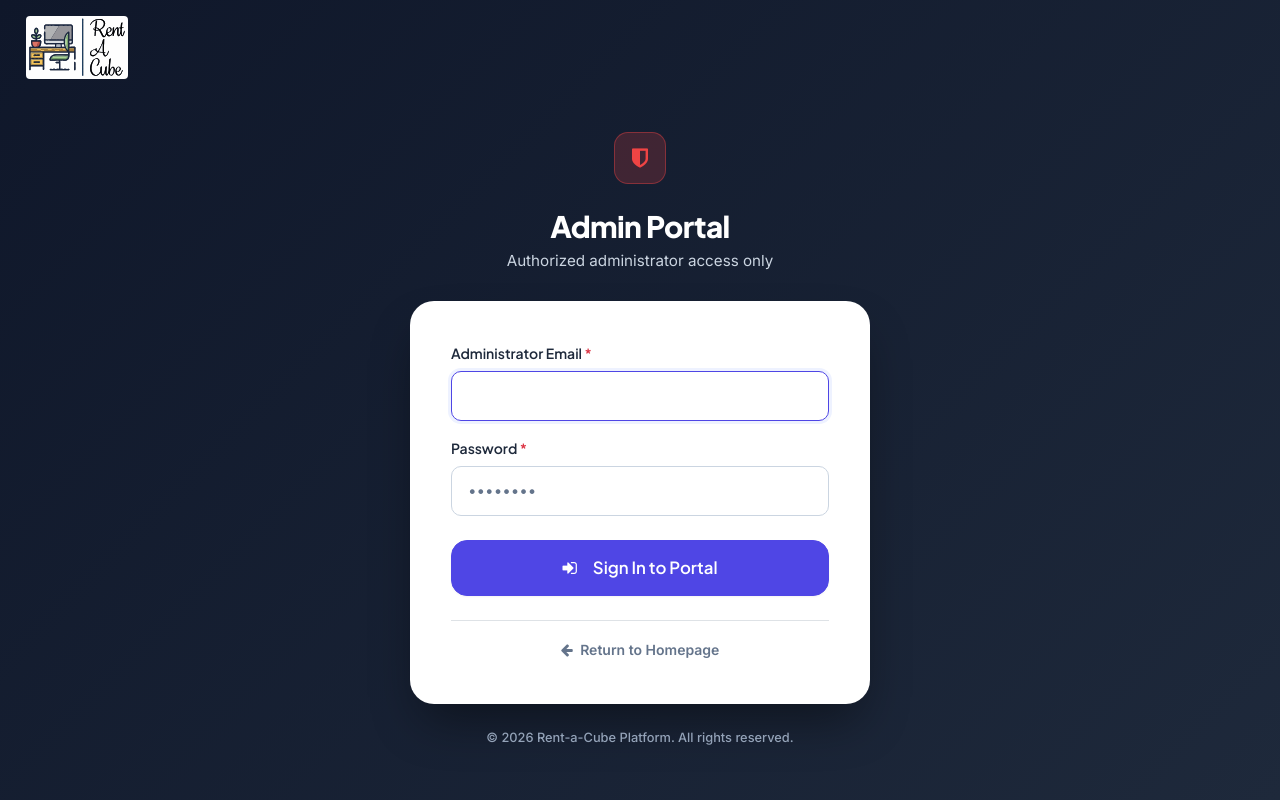
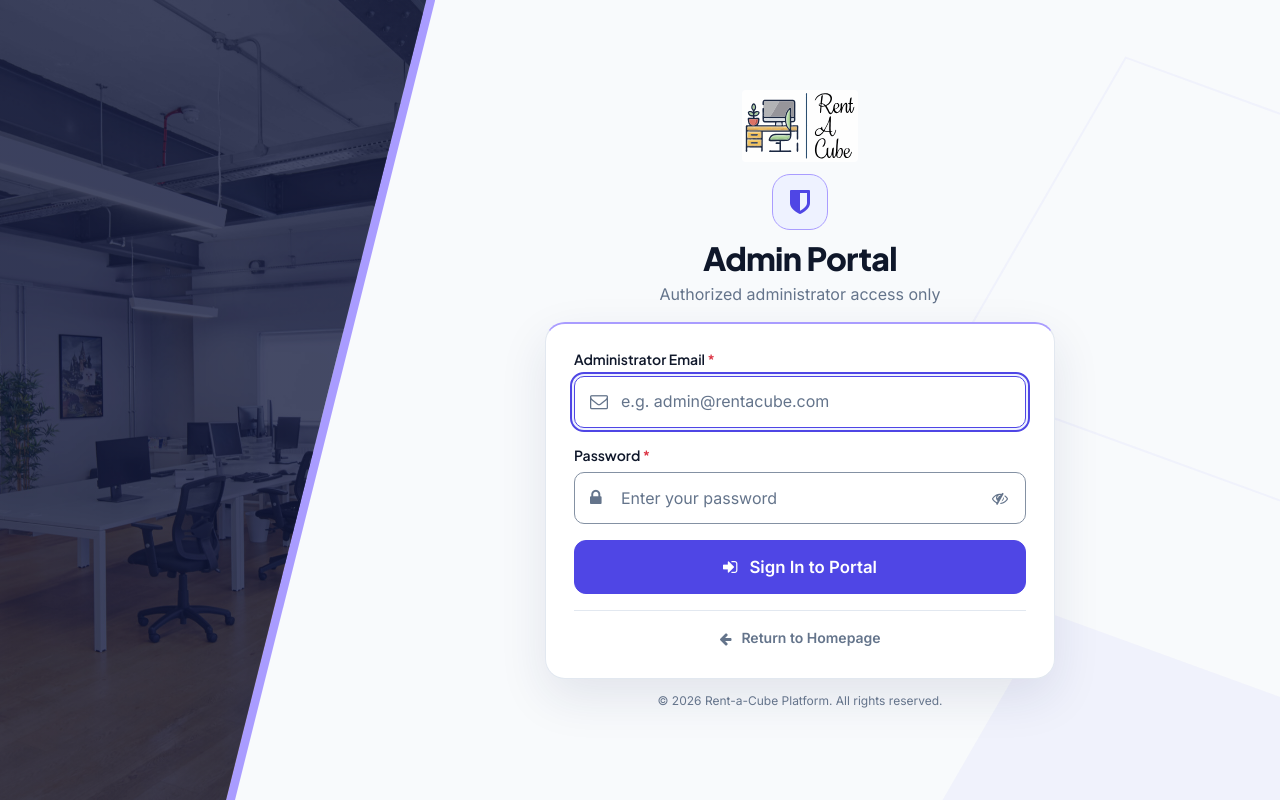
Before and after one commit to Najeel08/Rent-a-Cube, a Django app: page /admin-portal/alogin in a window 1280 px wide. Run offline with Django 5.2, Linux system fonts and the light colour scheme; some libraries are stand-ins or nearby versions.

Commit message:
Add password toggle functionality for sign-in forms
This commit introduces a new JavaScript file, password-toggle.js, which enables users to toggle the visibility of their password in the administrator and technician sign-in forms. The functionality includes updating the input type, aria attributes, and icon classes to enhance user experience and accessibility.

```diff
--- /dev/null
+++ b/static/css/portal-login.css
@@ -0,0 +1,265 @@
+/* Portal sign-in: split photograph, quiet geometry and role-specific accents. */
+.portal-login {
+    --login-accent: var(--rc-primary);
+    --login-accent-hover: var(--rc-primary-hover);
+    --login-focus: var(--rc-primary);
+    --login-accent-ink: var(--rc-bg-card);
+    --login-tint: var(--rc-primary-light);
+    --login-divider: #a99cff;
+    --login-photo-shade: rgba(16, 23, 58, .78);
+    --login-photo: url('../images/7.jpg');
+    --login-geometry: #e9ecfc;
+    --login-shadow: 0 18px 48px rgba(30, 41, 85, .1);
+    --login-input-border: #8491a3;
+    margin: 0;
+    padding: 0;
+    min-height: 100vh;
+    min-height: 100dvh;
+    color: var(--rc-dark);
+    background: var(--rc-bg-main);
+    overflow-x: clip;
+}
+
+.portal-login--technician {
+    --login-accent: #ffad0a;
+    --login-accent-hover: #f59e0b;
+    --login-focus: var(--rc-warning-text);
+    --login-accent-ink: var(--rc-dark);
+    --login-tint: #fff6e8;
+    --login-divider: #ffd681;
+    --login-photo-shade: rgba(4, 22, 39, .38);
+    --login-photo: url('../images/technician-workshop.jpg');
+    --login-geometry: #f7eddf;
+    --login-shadow: 0 18px 48px rgba(121, 82, 27, .12);
+}
+
+.portal-login-photo {
+    position: fixed;
+    inset: 0 auto 0 0;
+    width: 34%;
+    background: var(--login-divider);
+    clip-path: polygon(0 0, 100% 0, 54% 100%, 0 100%);
+    z-index: 1;
+}
+
+.portal-login-photo::before {
+    content: '';
+    position: absolute;
+    inset: 0;
+    background: linear-gradient(var(--login-photo-shade), var(--login-photo-shade)), var(--login-photo) center / cover;
+    clip-path: polygon(0 0, calc(100% - 9px) 0, calc(54% - 9px) 100%, 0 100%);
+}
+
+.portal-login--technician .portal-login-photo {
+    width: 35%;
+    clip-path: polygon(0 0, 59% 0, 100% 100%, 0 100%);
+}
+
+/* Workshop photo: camera obscura, Unsplash, https://unsplash.com/photos/v-LAxH7JSzI
+   Used under the Unsplash License: https://unsplash.com/license */
+.portal-login--technician .portal-login-photo::before {
+    background-position: center, 66% center;
+    clip-path: polygon(0 0, calc(59% - 9px) 0, calc(100% - 9px) 100%, 0 100%);
+}
+
+.portal-login-shapes {
+    position: fixed;
+    inset: 0;
+    overflow: clip;
+    pointer-events: none;
+}
+
+.portal-login-shapes span {
+    position: absolute;
+    right: -100px;
+    width: clamp(260px, 29vw, 540px);
+    aspect-ratio: 1;
+    background: var(--login-geometry);
+    opacity: .55;
+    transform: rotate(30deg) skewY(-10deg);
+}
+
+.portal-login-shapes span:first-child { top: -18%; }
+.portal-login-shapes span:last-child { bottom: -28%; right: -40px; }
+.portal-login--admin .portal-login-shapes span:first-child {
+    top: 12%;
+    right: -9%;
+    background: none;
+    border: 2px solid var(--login-geometry);
+}
+.portal-login--technician .portal-login-shapes span:first-child { right: -19%; top: 14%; }
+
+.portal-login-main {
+    position: relative;
+    z-index: 2;
+    display: flex;
+    align-items: center;
+    justify-content: center;
+    min-height: 100vh;
+    min-height: 100dvh;
+    margin-left: 25%;
+    padding: 32px clamp(24px, 4vw, 72px);
+}
+
+.portal-login-shell { width: 100%; max-width: 510px; min-width: 0; }
+.portal-login-logo { display: block; width: fit-content; margin: 0 auto 20px; border-radius: 4px; }
+.portal-login-logo .brand-logo { width: 138px; height: auto; }
+.portal-login-heading { text-align: center; margin-bottom: 24px; }
+.portal-login-icon {
+    display: inline-flex;
+    align-items: center;
+    justify-content: center;
+    width: 64px;
+    height: 64px;
+    margin-bottom: 12px;
+    border: 1px solid var(--login-divider);
+    border-radius: 18px;
+    background: var(--login-tint);
+    color: var(--login-accent);
+    font-size: 30px;
+}
+.portal-login-heading h1 {
+    margin: 0 0 6px;
+    font-size: clamp(1.75rem, 2.5vw, 2.2rem);
+    font-weight: 800;
+    overflow-wrap: anywhere;
+}
+.portal-login-heading p { margin: 0; color: var(--rc-text-muted); font-size: 1rem; line-height: 1.5; }
+.portal-login-card {
+    padding: 32px;
+    background: var(--rc-bg-card);
+    border: 1px solid var(--rc-border);
+    border-top: 2px solid var(--login-divider);
+    border-radius: 20px;
+    box-shadow: var(--login-shadow);
+}
+.portal-login .cube-form-group { margin-bottom: 20px; }
+.portal-login .cube-label { margin-bottom: 8px; }
+.portal-login-input { position: relative; }
+.portal-login-input > .fa {
+    position: absolute;
+    top: 50%;
+    left: 16px;
+    transform: translateY(-50%);
+    color: var(--rc-text-muted);
+    pointer-events: none;
+    font-size: 18px;
+}
+.portal-login-input .cube-input {
+    min-height: 52px;
+    border-color: var(--login-input-border);
+    padding: 12px 16px 12px 46px;
+    font-size: 1rem;
+    transition: none;
+}
+.portal-login-password .cube-input { padding-right: 52px; }
+.portal-login-input .cube-input:focus {
+    border-color: var(--login-accent);
+    box-shadow: 0 0 0 3px var(--login-tint);
+    outline: 2px solid var(--login-focus);
+    outline-offset: 2px;
+}
+.portal-password-toggle {
+    position: absolute;
+    top: 4px;
+    right: 4px;
+    display: inline-flex;
+    align-items: center;
+    justify-content: center;
+    width: 44px;
+    height: 44px;
+    padding: 0;
+    border: 0;
+    border-radius: 6px;
+    color: var(--rc-text-muted);
+    background: none;
+    cursor: pointer;
+}
+.portal-password-toggle[hidden] { display: none; }
+.portal-password-toggle:hover { color: var(--rc-dark); background: var(--login-tint); }
+.portal-login-submit {
+    display: flex;
+    align-items: center;
+    justify-content: center;
+    gap: 12px;
+    width: 100%;
+    min-height: 54px;
+    padding: 12px 16px;
+    border: 1px solid var(--login-accent);
+    border-radius: 12px;
+    background: var(--login-accent);
+    color: var(--login-accent-ink);
+    font: 600 1.05rem var(--rc-font-body);
+    cursor: pointer;
+}
+.portal-login-submit:hover { background: var(--login-accent-hover); border-color: var(--login-accent-hover); }
+.portal-login-submit:active { transform: translateY(1px); }
+.portal-login-submit:disabled { opacity: .7; cursor: wait; }
+.portal-login-submit[aria-busy="true"] { cursor: wait; }
+.portal-login-return { margin-top: 24px; padding-top: 20px; border-top: 1px solid var(--rc-border); text-align: center; }
+.portal-login-return a { display: inline-flex; align-items: center; gap: 10px; padding: 4px; color: var(--rc-text-muted); font-size: .875rem; font-weight: 600; }
+.portal-login-return a:hover { color: var(--rc-dark); }
+.portal-login :is(a, button):focus-visible { outline: 2px solid var(--login-focus); outline-offset: 4px; }
+.portal-login-footer { margin-top: 24px; text-align: center; color: var(--rc-text-muted); font-size: .75rem; line-height: 1.6; }
+.portal-login .cube-alert { overflow-wrap: anywhere; }
+
+.portal-login--technician .portal-login-logo { margin-bottom: 28px; }
+.portal-login--technician .portal-login-icon { width: 76px; height: 76px; border: 0; font-size: 36px; }
+.portal-login--technician .portal-login-heading { margin-bottom: 28px; }
+.portal-login--technician .portal-login-card { border-top-color: var(--login-accent); }
+
+/* Keep the complete desktop form in view without clipping longer content. */
+@media (min-width: 992px) and (max-height: 800px) {
+    .portal-login-main { padding-block: 16px; }
+    .portal-login-logo .brand-logo { width: 116px; }
+    .portal-login-logo,
+    .portal-login--technician .portal-login-logo { margin-bottom: 12px; }
+    .portal-login-icon { width: 56px; height: 56px; margin-bottom: 8px; font-size: 28px; }
+    .portal-login--technician .portal-login-icon { width: 64px; height: 64px; font-size: 32px; }
+    .portal-login-heading,
+    .portal-login--technician .portal-login-heading { margin-bottom: 16px; }
+    .portal-login-heading h1 { margin-bottom: 4px; }
+    .portal-login-card { padding: 24px 28px; }
+    .portal-login .cube-form-group { margin-bottom: 16px; }
+    .portal-login .cube-label { margin-bottom: 6px; }
+    .portal-login-return { margin-top: 16px; padding-top: 12px; }
+    .portal-login-footer { margin-top: 12px; }
+}
+
+@media (min-width: 992px) and (max-height: 740px) {
+    .portal-login-main { padding-block: 8px; }
+    .portal-login-logo .brand-logo { width: 96px; }
+    .portal-login-heading h1 { font-size: 1.75rem; }
+    .portal-login-icon { width: 48px; height: 48px; font-size: 26px; }
+    .portal-login--technician .portal-login-icon { width: 56px; height: 56px; font-size: 28px; }
+    .portal-login-card { padding-block: 16px; }
+    .portal-login .cube-form-group { margin-bottom: 12px; }
+    .portal-login-return { margin-top: 12px; padding-top: 8px; }
+    .portal-login-footer { margin-top: 8px; }
+}
+
+@media (max-width: 991px) {
+    .portal-login-photo { display: none; }
+    .portal-login-main { margin-left: 0; }
+}
+
+@media (max-width: 575px) {
+    .portal-login-main { padding: 24px 16px; }
+    .portal-login-logo .brand-logo { width: 116px; }
+    .portal-login-heading p { font-size: .9rem; }
+    .portal-login-card { padding: 24px; border-radius: 16px; }
+    .portal-login--technician .portal-login-icon { width: 64px; height: 64px; font-size: 30px; }
+    .portal-login-input .cube-input { font-size: 1rem; }
+}
+
+@media (max-width: 359px) {
+    .portal-login-main { padding-inline: 12px; }
+    .portal-login-card { padding: 20px 16px; }
+    .portal-login-heading h1 { font-size: 1.65rem; }
+    .portal-login-return a { font-size: .8rem; }
+    .portal-login-footer { padding-inline: 12px; }
+}
+
+@media (prefers-reduced-motion: reduce) {
+    .portal-login-submit:active { transform: none; }
+}
--- /dev/null
+++ b/static/js/password-toggle.js
@@ -0,0 +1,15 @@
+/* Shared by the administrator and technician sign-in forms. */
+(function () {
+    document.querySelectorAll('.portal-password-toggle').forEach(function (button) {
+        var input = document.getElementById(button.getAttribute('aria-controls'));
+        if (!input) return;
+        button.hidden = false;
+        button.addEventListener('click', function () {
+            var show = input.type === 'password';
+            input.type = show ? 'text' : 'password';
+            button.setAttribute('aria-label', show ? 'Hide password' : 'Show password');
+            button.setAttribute('aria-pressed', String(show));
+            button.querySelector('i').className = show ? 'fa fa-eye' : 'fa fa-eye-slash';
+        });
+    });
+})();
--- a/templates/admin_portal/login.html
+++ b/templates/admin_portal/login.html
@@ -3,81 +3,62 @@
 <html lang="en">
 <head>
     <meta charset="utf-8">
-	<meta name="viewport" content="width=device-width, initial-scale=1, shrink-to-fit=no">
+    <meta name="viewport" content="width=device-width, initial-scale=1">
     <title>Admin Sign In | Rent-a-Cube</title>
     <meta name="description" content="Sign in to the Rent-a-Cube Admin Portal.">
-
-
     <link rel="stylesheet" href="{% static 'css/bootstrap.min.css' %}">
     <link rel="stylesheet" href="{% static 'css/font-awesome.css' %}">
+    <link rel="stylesheet" href="{% static 'css/rentacube-core.css' %}">
+    <link rel="stylesheet" href="{% static 'css/portal-login.css' %}">
+</head>
+<body class="portal-login portal-login--admin">
+    <div class="portal-login-photo" aria-hidden="true"></div>
+    <div class="portal-login-shapes" aria-hidden="true"><span></span><span></span></div>
 
-<link rel="stylesheet" href="{% static 'css/rentacube-core.css' %}">
-</head>
+    <main class="portal-login-main">
+        <div class="portal-login-shell">
+            <a class="portal-login-logo" href="{% url 'index' %}">
+                <img class="brand-logo" width="940" height="580" src="{% static 'images/rent-a-cube-logo.svg' %}" alt="Rent-a-Cube homepage">
+            </a>
+            <header class="portal-login-heading">
+                <span class="portal-login-icon"><i class="fa fa-shield" aria-hidden="true"></i></span>
+                <h1 id="portal-title">Admin Portal</h1>
+                <p>Authorized administrator access only</p>
+            </header>
 
-<body class="admin-auth-body">
-	<div class="admin-login-wrap">
-
-
-		<div class="admin-brand-header">
-			<div class="mb-3 auth-logo">
-				<a href="/">
-					<img class="brand-logo" width="940" height="580" src="{% static 'images/rent-a-cube-logo.svg' %}" alt="Rent-a-Cube Logo">
-				</a>
-			</div>
-			<div class="mb-3" style="width: 52px; height: 52px; border-radius: 14px; background: rgba(239, 68, 68, 0.2); color: #EF4444; display: inline-flex; align-items: center; justify-content: center; font-size: 1.4rem; border: 1px solid rgba(239, 68, 68, 0.4);">
-				<i class="fa fa-shield"></i>
-			</div>
-			<h1 style="color: #FFFFFF !important; font-weight: 800; font-size: 1.75rem; margin: 0.25rem 0 0.25rem 0;">Admin Portal</h1>
-			<p style="color: #CBD5E1 !important; font-size: 0.95rem; margin: 0;">Authorized administrator access only</p>
-		</div>
-
-
-		<div class="admin-login-card">
-
+            <section class="portal-login-card" aria-labelledby="portal-title">
                 {% for msg in messages %}
-			<div class="cube-alert cube-alert-danger mb-4" role="alert">
-				<i class="fa fa-exclamation-triangle mr-2"></i> {{ msg }}
+                <div class="cube-alert cube-alert-danger" role="alert">
+                    <i class="fa fa-exclamation-triangle" aria-hidden="true"></i> {{ msg }}
                 </div>
                 {% endfor %}
-
-
-			<form action="" method="POST">
+                <form action="" method="post">
                     {% csrf_token %}
-
-				<div class="cube-form-group mb-3">
-					<label class="cube-label" for="admin-email" style="color: #1E293B !important; font-weight: 600;">Administrator Email <span class="text-danger">*</span></label>
-					<input type="email" id="admin-email" name="email" class="cube-input" placeholder="{{ request.session.email }}" pattern="^[a-zA-Z0-9._%+-]+@[a-zA-Z0-9.-]+\.[a-zA-Z]{2,}$" title="Please enter a valid email address (e.g. {{ request.session.email }})" required autofocus />
-				</div>
-
-				<div class="cube-form-group mb-4">
-					<label class="cube-label" for="admin-password" style="color: #1E293B !important; font-weight: 600;">Password <span class="text-danger">*</span></label>
-					<input type="password" id="admin-password" name="password" class="cube-input" placeholder="••••••••" required />
-				</div>
-
-				<button type="submit" class="cube-btn cube-btn-primary cube-btn-block cube-btn-lg">
-					<i class="fa fa-sign-in mr-2"></i> Sign In to Portal
-				</button>
-			</form>
-
-			<div class="text-center mt-4 pt-3 border-top">
-				<a href="/" class="return-link">
-					<i class="fa fa-arrow-left mr-1"></i> Return to Homepage
-				</a>
+                    <div class="cube-form-group">
+                        <label class="cube-label" for="admin-email">Administrator Email <span class="text-danger" aria-hidden="true">*</span></label>
+                        <div class="portal-login-input">
+                            <i class="fa fa-envelope-o" aria-hidden="true"></i>
+                            <input type="email" id="admin-email" name="email" class="cube-input" placeholder="e.g. admin@rentacube.com" autocomplete="username" pattern="^[a-zA-Z0-9._%+-]+@[a-zA-Z0-9.-]+\.[a-zA-Z]{2,}$" title="Please enter a valid email address (e.g. admin@rentacube.com)" required autofocus>
                         </div>
                     </div>
-
-
-		<div class="text-center mt-4">
-			<p style="margin: 0; color: #94A3B8 !important; font-size: 0.8rem; font-weight: 500;">&copy; 2026 Rent-a-Cube Platform. All rights reserved.</p>
+                    <div class="cube-form-group">
+                        <label class="cube-label" for="admin-password">Password <span class="text-danger" aria-hidden="true">*</span></label>
+                        <div class="portal-login-input portal-login-password">
+                            <i class="fa fa-lock" aria-hidden="true"></i>
+                            <input type="password" id="admin-password" name="password" class="cube-input" placeholder="Enter your password" autocomplete="current-password" required>
+                            <button class="portal-password-toggle" type="button" aria-controls="admin-password" aria-label="Show password" aria-pressed="false" hidden><i class="fa fa-eye-slash" aria-hidden="true"></i></button>
                         </div>
-
                     </div>
-
-
-
-
-<script src="{% static 'js/admin_navigation.js' %}"></script>
-<script src="{% static 'js/responsive_navbar.js' %}"></script>
+                    <button type="submit" class="portal-login-submit"><i class="fa fa-sign-in" aria-hidden="true"></i> Sign In to Portal</button>
+                </form>
+                <div class="portal-login-return">
+                    <a href="{% url 'index' %}"><i class="fa fa-arrow-left" aria-hidden="true"></i> Return to Homepage</a>
+                </div>
+            </section>
+            <footer class="portal-login-footer">&copy; {% now "Y" %} Rent-a-Cube Platform. All rights reserved.</footer>
+        </div>
+    </main>
+    <script src="{% static 'js/password-toggle.js' %}"></script>
     <script src="{% static 'js/portal.js' %}"></script>
 </body>
 </html>
```
Also changed, not shown: templates/technicians/login.html (+40 -59 lines), static/images/technician-workshop.jpg (added). Lines whose indentation alone changed are shown as unchanged.
